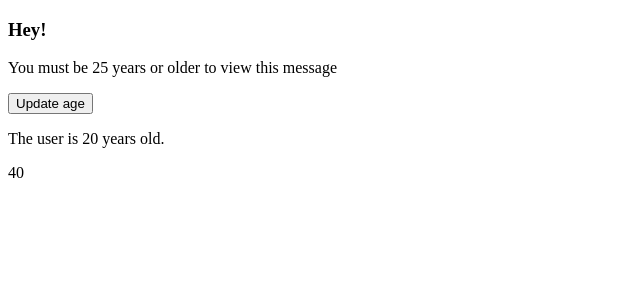
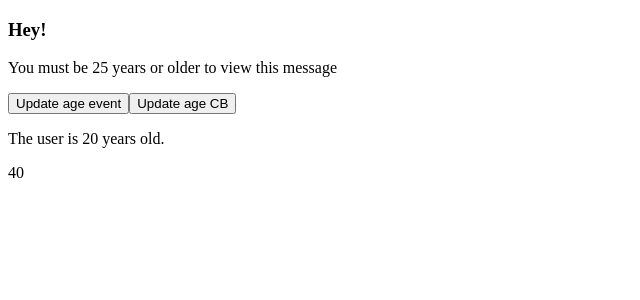
Before and after one commit to jlainezs/course_vue3bootcampCode, a Vue app in the folder unit06/55/components/: page / in a window 1280 px wide. Shown: the top 300 px of the page, without its empty margins (0-640 px from the left). Built offline with nearby package versions, Linux system fonts and the light colour scheme.

Commit message:
67 callback functions.

```diff
--- a/unit06/55/components/src/App.vue
+++ b/unit06/55/components/src/App.vue
@@ -1,7 +1,7 @@
 <template>
 <h3>Hey!</h3>
 <greeting :age="age"></greeting>
-<user :age="age" @age-change="updateAge"></user>
+<user :age="age" @age-change="updateAge" :ageChangeFn="updateAgeCB"></user>
 </template>
 
 <script>
@@ -23,7 +23,10 @@
   methods: {
     updateAge(num){
       this.age += num
-    }
+    },
+    updateAgeCB(num){
+            this.age += num
+      }
   }
 }
 </script>
--- a/unit06/55/components/src/components/User.vue
+++ b/unit06/55/components/src/components/User.vue
@@ -1,5 +1,6 @@
 <template>
-    <button type="button" @click="onClickAge">Update age</button>
+    <button type="button" @click="onClickAge">Update age event</button>
+    <button type="button" @click="ageChangeFn(3)">Update age CB</button>
    <p>The user is {{ age }} years old.</p>
    <p> {{ ageDoubled }}</p>
 </template>
@@ -15,11 +16,12 @@
             validator(value){
                 return value < 130
             }
-        }
+        },
+        ageChangeFn: Function
     },
     methods: {
         onClickAge() {
-            this.$emit("age-change", 3)
+            this.$emit("age-change", 1)
         }
     },
     computed: {
```
